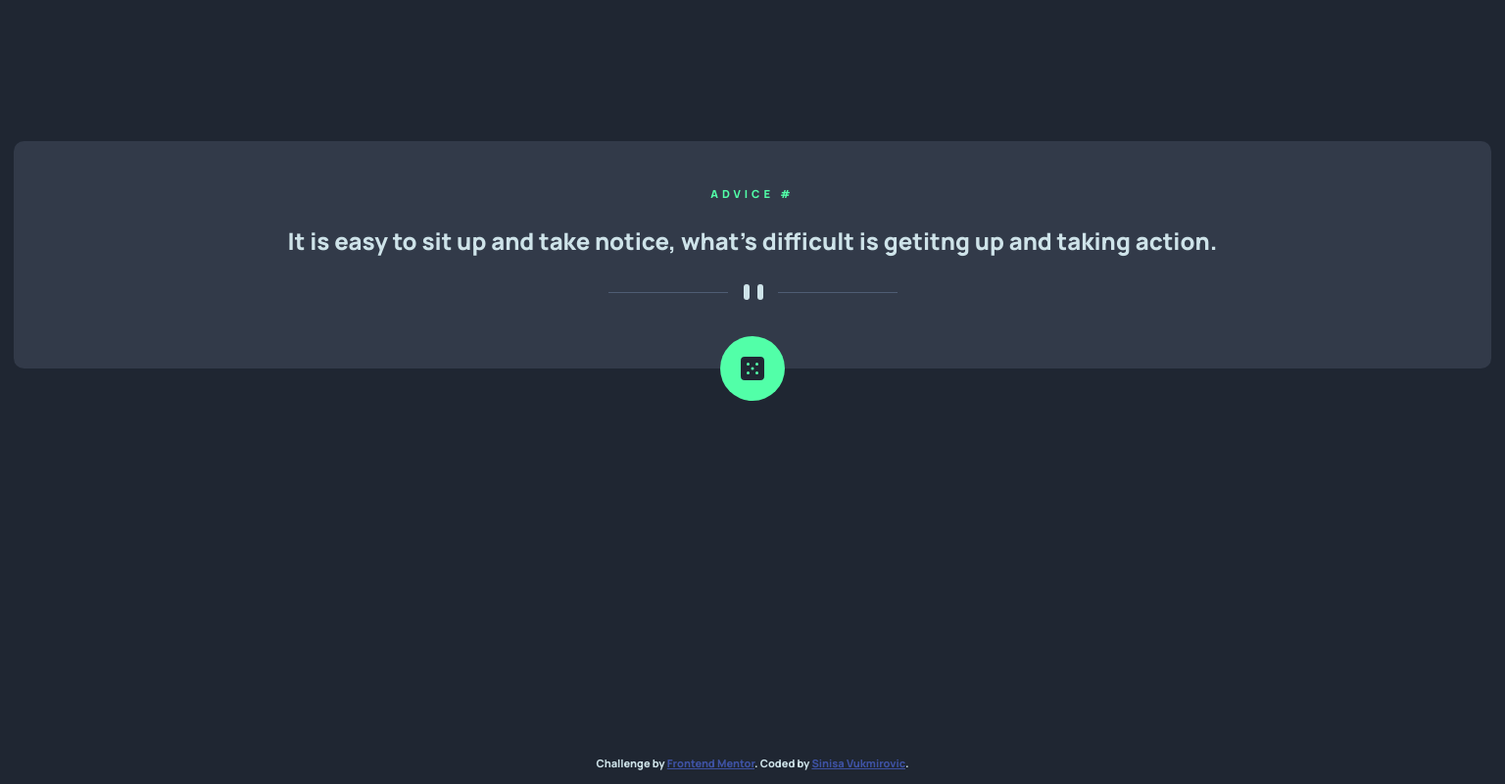
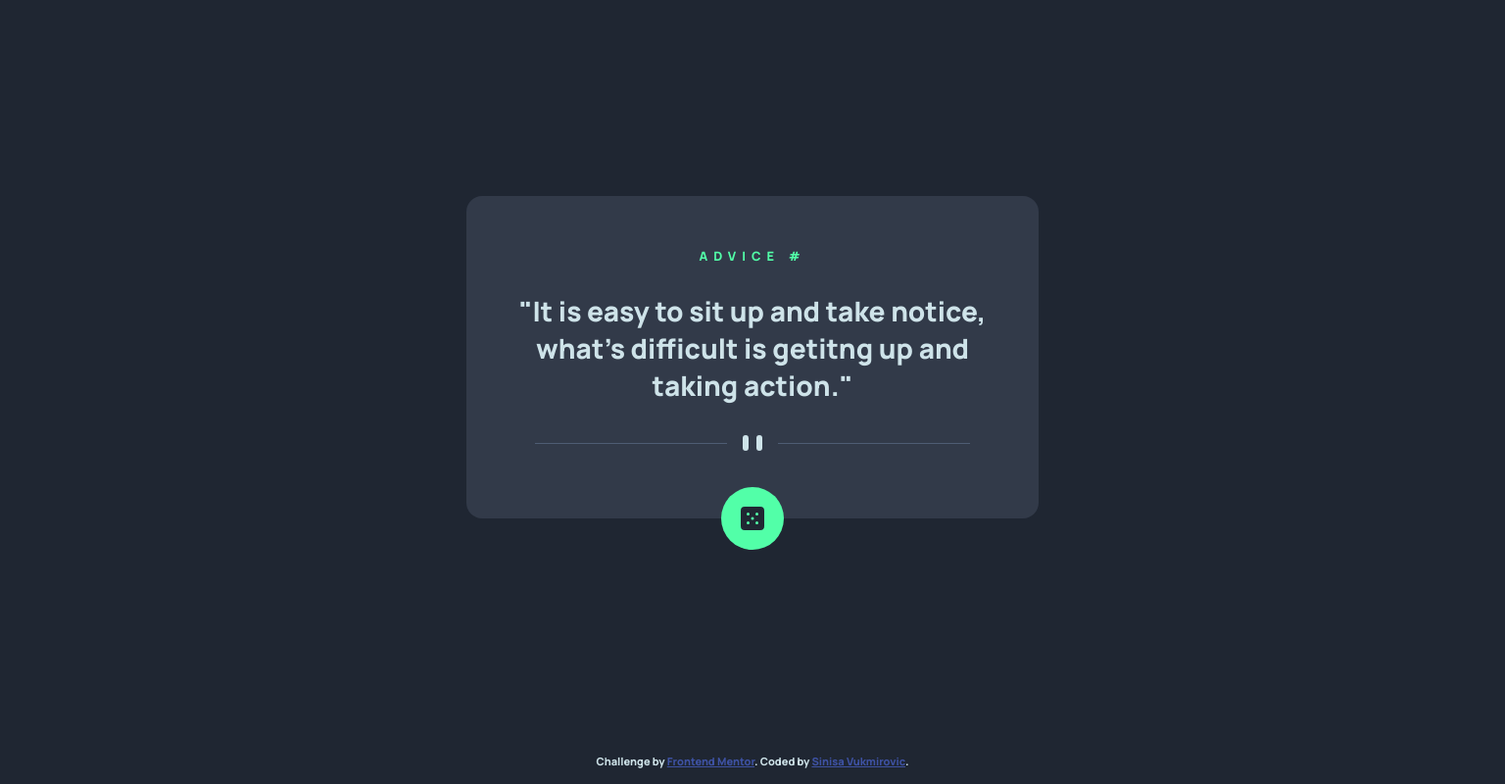
Before and after one commit to SinisaVukmirovic/FrontEnd-Mentor-challenge-3, a plain HTML site: page index.html in a window 1536 px wide. Shown: the whole page at 98% size. Drawn offline with Linux system fonts and the light colour scheme.

Commit message:
Desktop styles done

```diff
--- a/css/blocks.css
+++ b/css/blocks.css
@@ -1,3 +1,7 @@
+html {
+    font-size: 14px;
+}
+
 main {
     padding: 1.5rem 1.5rem 0;
     margin: 18vh 1rem 0;
@@ -11,7 +15,6 @@ main {
         font-size: .8rem;
         letter-spacing: 4px;
         margin: 1.75rem 0;
-        font-weight: bold;
     }
     main .advice-quote {
         font-size: 24px;
--- a/css/desktop-view.css
+++ b/css/desktop-view.css
@@ -1,3 +1,20 @@
 @media (min-width: 1440px) {
+    html {
+        font-size: 16px;
+    }
 
+    main {
+        padding: 1.5rem 3rem 0;
+        margin: 25vh 31% 0;
+        border-radius: 1rem;
+    }
+        main .advice-id {
+            letter-spacing: 6px;
+        }
+        main .advice-quote {
+            font-size: var(--Font-size-quote);
+        }
+        .btn {
+            padding: 1.25rem;
+        }
 }
--- a/css/main.css
+++ b/css/main.css
@@ -21,7 +21,7 @@
 }
 
 html {
-    font-size: 14px;
+    /* font-size: 14px; */
     font-family: 'Manrope', sans-serif;
 }
 
--- a/index.html
+++ b/index.html
@@ -25,7 +25,7 @@
     <section>
       <h2 class="advice-id" data-advice-id>Advice #<span data-advice-id-numb></span></h2>
 
-      <p class="advice-quote" data-advice-quote>It is easy to sit up and take notice, what's difficult is getitng up and taking action.</p>
+      <p class="advice-quote" data-advice-quote>"It is easy to sit up and take notice, what's difficult is getitng up and taking action."</p>
     </section>
 
     <!-- <img src="./images/pattern-divider-desktop.svg" alt="Graphics" data-divider> -->
--- a/js/DOMelems.js
+++ b/js/DOMelems.js
@@ -1,7 +1,7 @@
-export { adviceIdNumb, adviceQuote, btnElem, dividerELem };
+export { adviceIdNumb, adviceQuote, btnElem, dividerElem };
 
 const adviceIdNumb = document.querySelector('[data-advice-id-numb]');
 const adviceQuote = document.querySelector('[data-data-advice-quote]');
 const btnElem = document.querySelector('[ data-btn]');
 
-const dividerELem = document.querySelector('[data-divider]');
+const dividerElem = document.querySelector('[data-divider]');
--- a/js/main.js
+++ b/js/main.js
@@ -1,4 +1,4 @@
-import { dividerELem } from "./DOMelems.js";
+import { dividerElem } from "./DOMelems.js";
 import APIurl from "./fetchFromAPI.js";
 
 const dividerImgs = {
```
